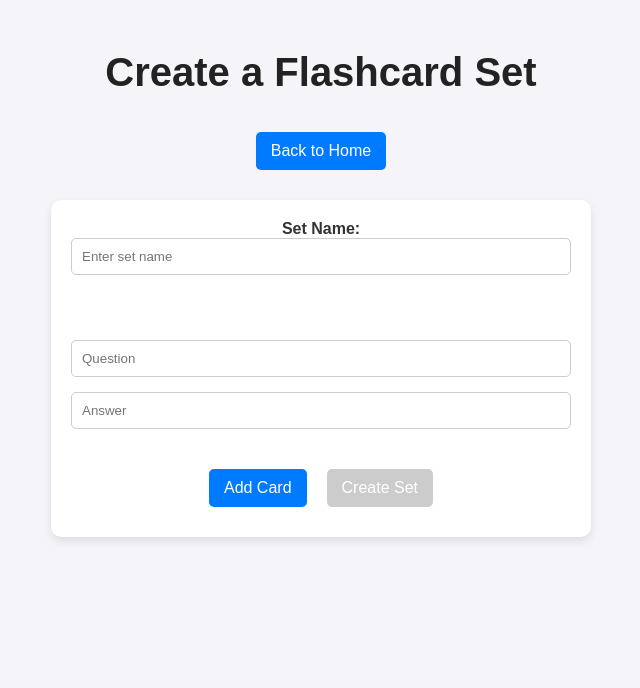
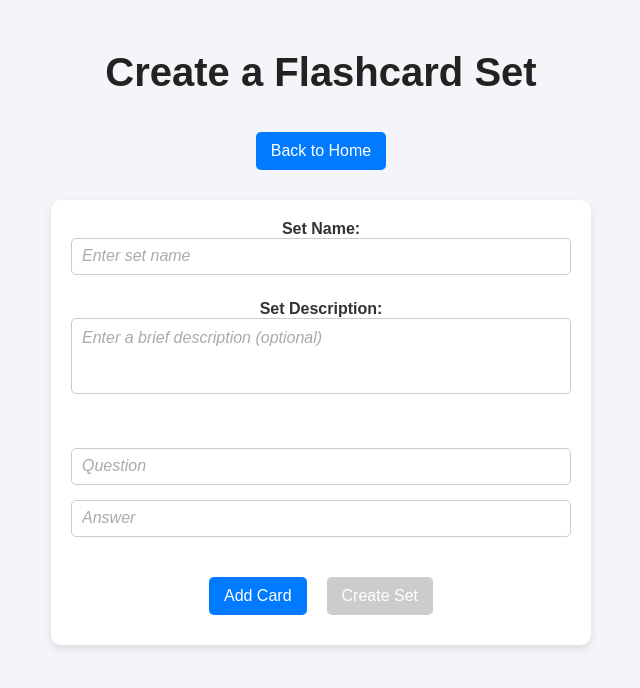
Before and after one commit to ahmedalmahseri/flashcard-creator, a React (Create React App) app: page / in a window 1280 px wide. Both pictures are taken after a click on the button "Create a New Set". Shown: the top 688 px of the page, without its empty margins (319-959 px from the left). Built offline with nearby package versions, Linux system fonts and the light colour scheme; no server answers.

Commit message:
Fixed styling and description of set

```diff
--- a/server.js
+++ b/server.js
@@ -27,7 +27,7 @@ const flashcardSchema = new mongoose.Schema({
 
 const flashcardSetSchema = new mongoose.Schema({
   title: { type: String, required: true },
-  description: { type: String },
+  description: { type: String }, // optional desription
   cards: [flashcardSchema], // array of flashcards
 });
 
--- a/src/App.css
+++ b/src/App.css
@@ -99,6 +99,11 @@ input {
   box-sizing: border-box; /* this also fixes the bad border */
 }
 
+textarea {
+  resize: none; /*prevents resizing for consistent appearance */
+  border: 1px solid #ccc; /* sets the border to match inputs */
+}
+
 button {
   padding: 10px 15px;
   background-color: #007bff;
@@ -193,3 +198,49 @@ button:disabled {
   background-color: #ccc;
   cursor: not-allowed;
 }
+
+/* align and style the flashcard sets list */
+ul {
+  list-style: none; /* removes bullet points */
+  padding: 0; /* removes default padding */
+  margin: 20px auto; /* centers the list on the page */
+  max-width: 600px; /*list doesnt stretch too wide */
+}
+
+li {
+  margin-bottom: 20px; /* adds space between each set */
+  text-align: center; /* centers the stuff inside the list item */
+  background: #ffffff; /* adds a background for better readability */
+  padding: 10px;
+  border-radius: 10px; /* rounds the corners */
+  box-shadow: 0 4px 8px rgba(0, 0, 0, 0.1); /* adds a slight shadow */
+}
+
+li h3 {
+  margin: 0; /* removes margin */
+  font-size: 1.2rem; /*makes the title slightly larger */
+}
+
+li button {
+  margin: 5px; /* adds space between buttons */
+  display: inline-block; /*buttons are spaced properly */
+}
+
+/* Style for input and textarea placeholders */
+input::placeholder,
+textarea::placeholder {
+  font-family: Arial, sans-serif; /*matchs the font*/
+  font-size: 16px; /*match the font size*/
+  color: #aaa; /*use a light gray color */
+  font-style: italic; /* italic */
+}
+
+textarea {
+  font-family: Arial, sans-serif;
+  font-size: 16px;
+  padding: 10px; /* padding matches input */
+  color: #333;
+  border: 1px solid #ccc; /* match input border */
+  border-radius: 5px; /*consistent border radius */
+  box-sizing: border-box; /* consistent box model */
+}
--- a/src/pages/CreateSetPage.js
+++ b/src/pages/CreateSetPage.js
@@ -2,6 +2,7 @@ import React, { useState } from 'react';
 
 const CreateSetPage = ({ onNavigate }) => {
   const [setName, setSetName] = useState(''); // state for flashcard set name
+  const [setDescription, setSetDescription] = useState(''); // state for flashcard set description
   const [cards, setCards] = useState([{ question: '', answer: '' }]); // state for flashcards
   const [successMessage, setSuccessMessage] = useState(''); // success message
   const [errorMessage, setErrorMessage] = useState(''); // error message
@@ -13,9 +14,9 @@ const CreateSetPage = ({ onNavigate }) => {
   const handleSubmit = (e) => {
     e.preventDefault(); // prevent the page from reloading
 
-    const newSet = { title: setName, cards }; // gather form data
+    const newSet = { title: setName, description: setDescription, cards }; // gather form data
 
-    // Clear previous messages
+    // clear previous messages
     setErrorMessage('');
     setSuccessMessage('');
 
@@ -34,8 +35,8 @@ const CreateSetPage = ({ onNavigate }) => {
         console.log('Flashcard set created:', data); // Debugging log
         setSuccessMessage('Flashcard set created successfully!'); // Display success
         setSetName(''); // Reset form
+        setSetDescription(''); // Reset description
         setCards([{ question: '', answer: '' }]);
-        setTimeout(() => onNavigate('home'), 1000); // Navigate back to home after 1 second
       })
       .catch((error) => {
         console.error('Error creating flashcard set:', error); // Debugging log
@@ -62,6 +63,17 @@ const CreateSetPage = ({ onNavigate }) => {
             value={setName}
             onChange={(e) => setSetName(e.target.value)}
             placeholder="Enter set name"
+          />
+        </label>
+
+        <label>
+          Set Description: {/* Added a description field */}
+          <textarea
+            value={setDescription}
+            onChange={(e) => setSetDescription(e.target.value)}
+            placeholder="Enter a brief description (optional)"
+            rows="3"
+            style={{ width: '100%' }}
           />
         </label>
 
--- a/src/pages/HomePage.js
+++ b/src/pages/HomePage.js
@@ -55,7 +55,7 @@ return (
         {flashcardSets.map((set) => (
           <li key={set._id}>
             <h3>{set.title}</h3>
-            <p>{set.description || 'No description provided.'}</p>
+            {set.description && <p>{set.description}</p>} {/* Show description if provided */}
             {/* Button to study this set */}
             <button onClick={() => onNavigate('study', set._id)}>Study This Set</button>
             {/* button to delete this set */}
```
